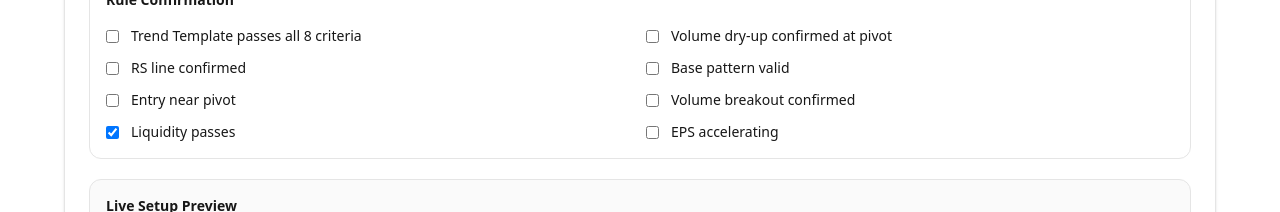
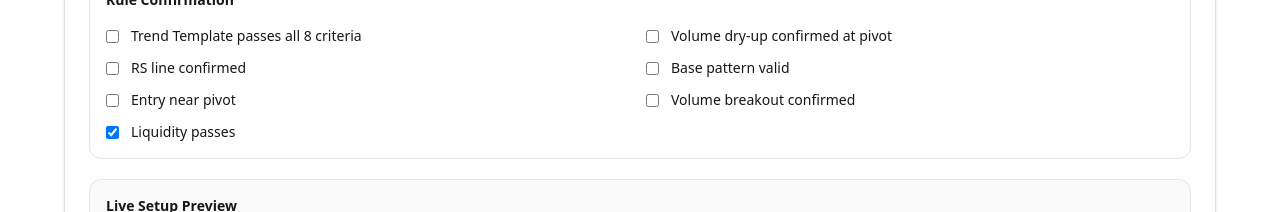
Before and after one commit to Pankajkashyap/divya-swing-engine, a Next.js app: page / in a window 1280 px wide. Shown: the part 1660-1872 px from the top of the page. Built offline with nearby package versions, Linux system fonts and the light colour scheme; no server answers; the database is empty.

Commit message:
Remove duplicate EPS accelerating checkbox

```diff
--- a/components/AddWatchlistStockForm.tsx
+++ b/components/AddWatchlistStockForm.tsx
@@ -544,15 +544,6 @@ export function AddWatchlistStockForm({ onAdd }: Props) {
             />
             <span>Liquidity passes</span>
           </label>
-          <label className="flex items-start gap-3 text-sm">
-            <input
-              type="checkbox"
-              checked={epsAccelerating}
-              onChange={(e) => setEpsAccelerating(e.target.checked)}
-              className="mt-1"
-            />
-            <span>EPS accelerating</span>
-          </label>
         </div>
       </div>
 
```
